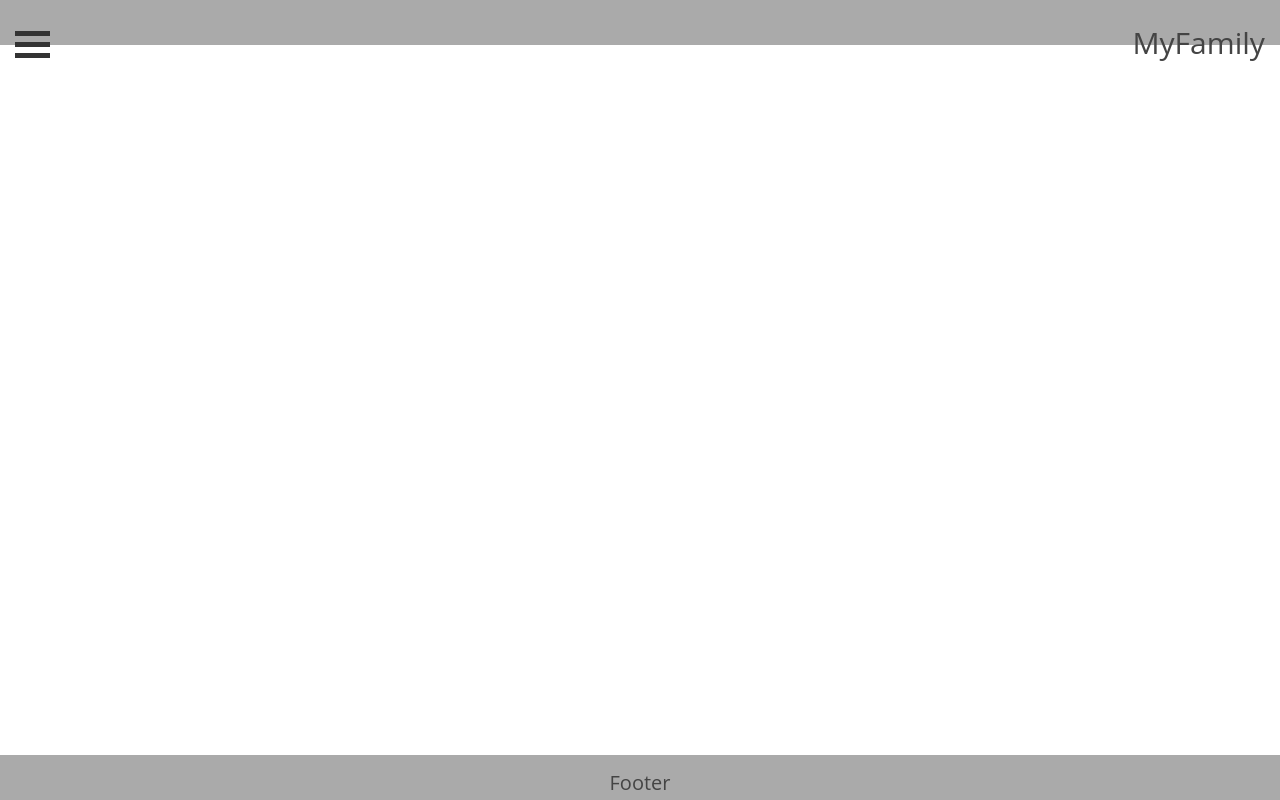
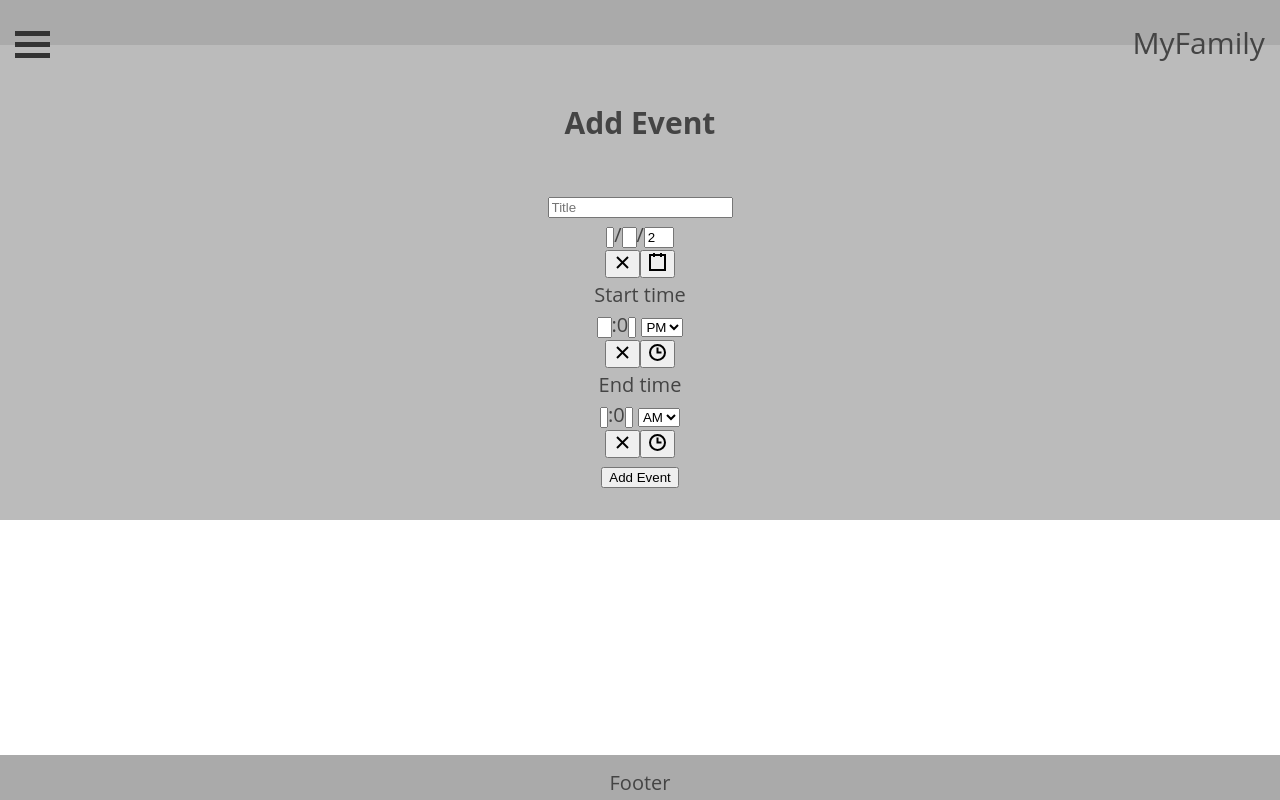
Before and after one commit to bmckenna1982/my-family, a React (Create React App) app: page /add-event in a window 1280 px wide. Built offline with nearby package versions, Linux system fonts and the light colour scheme.

Commit message:
added event creation fom. added app context

```diff
--- a/package.json
+++ b/package.json
@@ -11,9 +11,11 @@
     "@testing-library/user-event": "^7.2.1",
     "moment": "^2.24.0",
     "react": "^16.13.1",
+    "react-date-picker": "^8.0.1",
     "react-dom": "^16.13.1",
     "react-router-dom": "^5.1.2",
-    "react-scripts": "3.4.1"
+    "react-scripts": "3.4.1",
+    "react-time-picker": "^4.0.1"
   },
   "scripts": {
     "start": "react-scripts start",
--- /dev/null
+++ b/src/Components/addEvent/addEvent.js
@@ -0,0 +1,50 @@
+import React, { Component } from 'react'
+import Header from '../header/header'
+import DatePicker from 'react-date-picker'
+import TimePicker from 'react-time-picker'
+import './addEvent.css'
+
+class AddEvent extends Component {
+  constructor(props) {
+    super(props)
+    this.state = {
+      date: new Date(),
+      startTime: '12:00',
+      endTime: '1:00'
+
+    }
+  }
+
+  handleDateChange = date => this.setState({ date })
+  handleStartTimeChange = startTime => this.setState({ startTime })
+  handleEndTimeChange = endTime => this.setState({ endTime })
+
+  render() {
+    return (
+      <section className="addEvent">
+        <Header pageTitle='Add Event' />
+        <form className='addEvent-form' onSubmit={this.context.AddEvent}>
+          <div>
+            <input type="text" name='title' id='title' placeholder='Title' />
+          </div>
+          <div>
+            {/* <input type="event_date" name='event_date' id='event_date' placeholder='Date' /> */}
+            <DatePicker onChange={this.handleDateChange} value={this.state.date} />
+          </div>
+          <div>
+            <p>Start time</p>
+            <TimePicker onChange={this.handleStartTimeChange} value={this.state.startTime} />
+            {/* <input type="event-time" name='event-time' id='event-time' placeholder='Start time of event' /> */}
+            <p>End time</p>
+            <TimePicker onChange={this.handleEndTimeChange} value={this.state.endTime} />
+            {/* <input type="event-end-time" name='event-end-time' id='event-end-time' placeholder='End time of event' /> */}
+          </div>
+          <button type='submit'>Add Event</button>
+
+        </form>
+      </section>
+    )
+  }
+}
+
+export default AddEvent
--- a/src/Components/addItem/addItem.js
+++ b/src/Components/addItemLink/addItemLink.js
@@ -1,8 +1,9 @@
 import React, { Component } from 'react'
 import { FontAwesomeIcon } from '@fortawesome/react-fontawesome'
 import { faPlus } from '@fortawesome/free-solid-svg-icons'
+import './addItemLink.css'
 
-class AddItem extends Component {
+class AddItemLink extends Component {
   render() {
     return (
       <div className='icon-plus' onClick={this.handleClick}>
@@ -12,4 +13,4 @@ class AddItem extends Component {
   }
 }
 
-export default AddItem
+export default AddItemLink
--- a/src/Components/app/App.js
+++ b/src/Components/app/App.js
@@ -1,5 +1,6 @@
 import React, { Component } from 'react';
 import { Route, withRouter, Switch } from 'react-router-dom'
+import moment from 'moment'
 import Nav from '../nav/nav'
 import HomePage from '../homePage/homePage'
 import Login from '../login/login'
@@ -8,6 +9,8 @@ import Calendar from '../calendar/calendar'
 import TasksPage from '../tasksPage/tasksPage'
 import ListPage from '../listsPage/listsPage'
 import FamilyPage from '../familyPage/familyPage'
+import AddEvent from '../addEvent/addEvent'
+import AppContext from '../context/appContext'
 import './App.css';
 
 class App extends Component {
@@ -15,11 +18,41 @@ class App extends Component {
     super(props)
 
     this.state = {
+      events: [],
+      tasks: [],
+      lists: [],
+      date: moment([]),
       navOpen: false
     }
   }
+
+  static contextType = AppContext
+
+  handleDateChange = (date) => {
+    this.setState({ date })
+  }
+
+  addEvent = (event) => {
+    this.state.push({
+      title: event.title,
+      date: event.date,
+      startTime: event.startTime,
+      endTime: event.endTime,
+    })
+  }
+
   render() {
+    const contextValue = {
+      events: this.state.events,
+      tasks: this.state.tasks,
+      lists: this.state.lists,
+      date: this.state.date,
+      navOpen: this.state.navOpen,
+      addEvent: this.addEvent
+    }
+
     return (
+      <AppContext.Provider value={contextValue}>
         <div className="App">
           <Nav />
           <main role='main'>
@@ -31,10 +64,12 @@ class App extends Component {
               <Route exact path='/tasks' component={TasksPage} />
               <Route exact path='/lists' component={ListPage} />
               <Route exact path='/family' component={FamilyPage} />
+              <Route exact path='/add-event' component={AddEvent} />
             </Switch>
           </main>
           <footer role='contentinfo'>Footer</footer>
         </div>
+      </AppContext.Provider>
     );
   }
 }
--- /dev/null
+++ b/src/Components/context/appContext.js
@@ -0,0 +1,10 @@
+import React from 'react'
+
+const AppContext = React.createContext({
+  events: [],
+  tasks: [],
+  error: null,
+  addEvent: () => { }
+})
+
+export default AppContext
--- a/src/Components/listsPage/listsPage.js
+++ b/src/Components/listsPage/listsPage.js
@@ -2,7 +2,7 @@ import React, { Component } from 'react'
 import Header from '../header/header'
 import List from '../list/list'
 import TaskCheck from '../taskCheck/taskCheck'
-import AddItem from '../addItem/addItem'
+import AddItemLink from '../addItemLink/addItemLink'
 import './listsPage.css'
 
 class ListsPage extends Component {
@@ -62,7 +62,7 @@ class ListsPage extends Component {
           (
             <section className='list-container' key={list.name}>
               <h2>{list.name}</h2>
-              <AddItem itemName='Item' />
+              <AddItemLink itemName='Item' />
               {list.items.map(item => (
                 <div className='list-item-container' key={item.itemName}>
                   <TaskCheck checked={item.checked} />
--- a/src/Components/upcomingEvents/upcomingEvents.js
+++ b/src/Components/upcomingEvents/upcomingEvents.js
@@ -1,13 +1,16 @@
 import React, { Component } from "react"
+import { Link } from 'react-router-dom'
 import Event from '../event/event'
-import AddItem from '../addItem/addItem'
+import AddItemLink from '../addItemLink/addItemLink'
 
 class UpcomingEvents extends Component {
   render() {
     return (
       <section className='upcoming-events'>
         <h2>Upcoming Events</h2>
-        <AddItem itemName='Event' />
+        <Link to='/add-event' >
+          <AddItemLink itemName='Event' />
+        </Link>
         {/* <div className='calendar-link'>
           <a href='/calendar'>View Calendar</a>
         </div> */}
--- a/src/Components/upcomingTasks/upcomingTasks.js
+++ b/src/Components/upcomingTasks/upcomingTasks.js
@@ -1,6 +1,6 @@
 import React, { Component } from "react"
 import Task from '../task/task'
-import AddItem from '../addItem/addItem'
+import AddItemLink from '../addItemLink/addItemLink'
 
 class UpcomingTasks extends Component {
   handleClick = () => {
@@ -10,7 +10,7 @@ class UpcomingTasks extends Component {
     return (
       <section className='upcoming-tasks'>
         <h2>Upcoming Tasks</h2>
-        <AddItem itemName='Task' />
+        <AddItemLink itemName='Task' />
         <div className='tasks-container'>
           <Task title='Feed the dogs' points='20' />
           <Task title='Take out trash' points='20' />
```
Also changed, not shown: src/Components/addEvent/addEvent.css (added), src/Components/addItemLink/addItemLink.css (added), 1 other file (tests, documents, lock files or other folders). Lines whose indentation alone changed are shown as unchanged.
